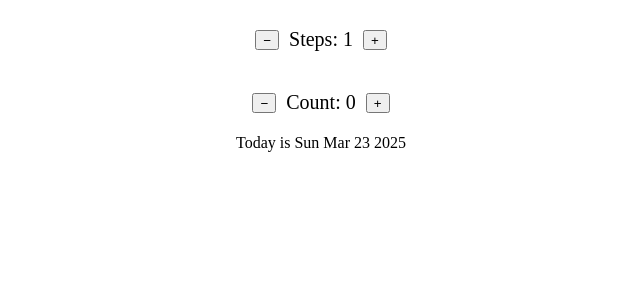
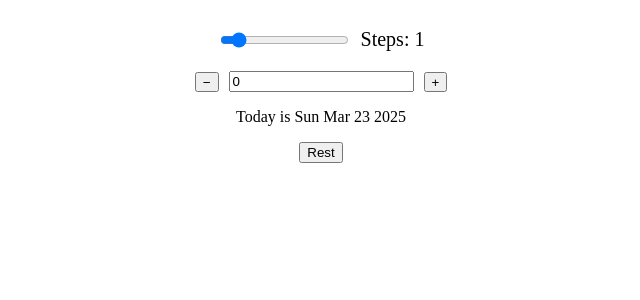
Before and after one commit to SudipSinghKhati/date-counter, a React (Create React App) app: page / in a window 1280 px wide. Shown: the top 300 px of the page, without its empty margins (319-959 px from the left). Built offline with nearby package versions, Linux system fonts and the light colour scheme.

Commit message:
changes on count

```diff
--- a/src/DateCount.js
+++ b/src/DateCount.js
@@ -7,41 +7,45 @@ function DateCounter() {
   let date = new Date();
   date.setDate(date.getDate() + count);
 
-  function addSteps() {
-    setSteps((s) => s + 1);
-  }
-  function minusSteps() {
-    setSteps((s) => s - 1);
-  }
-
   function addCount() {
-    setCount((c) => count + steps);
+    setCount(count + steps);
   }
 
   function minusCount() {
-    setCount((c) => count - steps);
+    setCount(count - steps);
+  }
+
+  function handleReset() {
+    setCount(0);
+    setSteps(1);
   }
   return (
     <div>
       <div className="StepsData">
-        <button className="btn" onClick={minusSteps}>
-          &minus;
-        </button>
+        <input
+          type="range"
+          min="0"
+          max="10"
+          value={steps}
+          onChange={(e) => setSteps(Number(e.target.value))}
+        />
+
         <p>{`Steps: ${steps}`}</p>
-        <button className="btn" onClick={addSteps}>
-          &#43;
-        </button>
       </div>
       <div className="StepsData">
         <button className="btn" onClick={minusCount}>
           &minus;
         </button>
-        <p>{`Count: ${count}`}</p>
+        <input
+          type="text"
+          value={count}
+          onChange={(e) => setCount(Number(e.target.value))}
+        />
         <button className="btn" onClick={addCount}>
           &#43;
         </button>
       </div>
-      <div className="pragraph">
+      <p className="pragraph">
         <span>
           {count === 0
             ? "Today is "
@@ -50,6 +54,9 @@ function DateCounter() {
             : `${Math.abs(count)} day ago was `}
         </span>
         <span>{date.toDateString()}</span>
+      </p>
+      <div className="StepsData">
+        <button onClick={handleReset}>Rest</button>
       </div>
     </div>
   );
```
Also changed, not shown: 1 other file (tests, documents, lock files or other folders).
